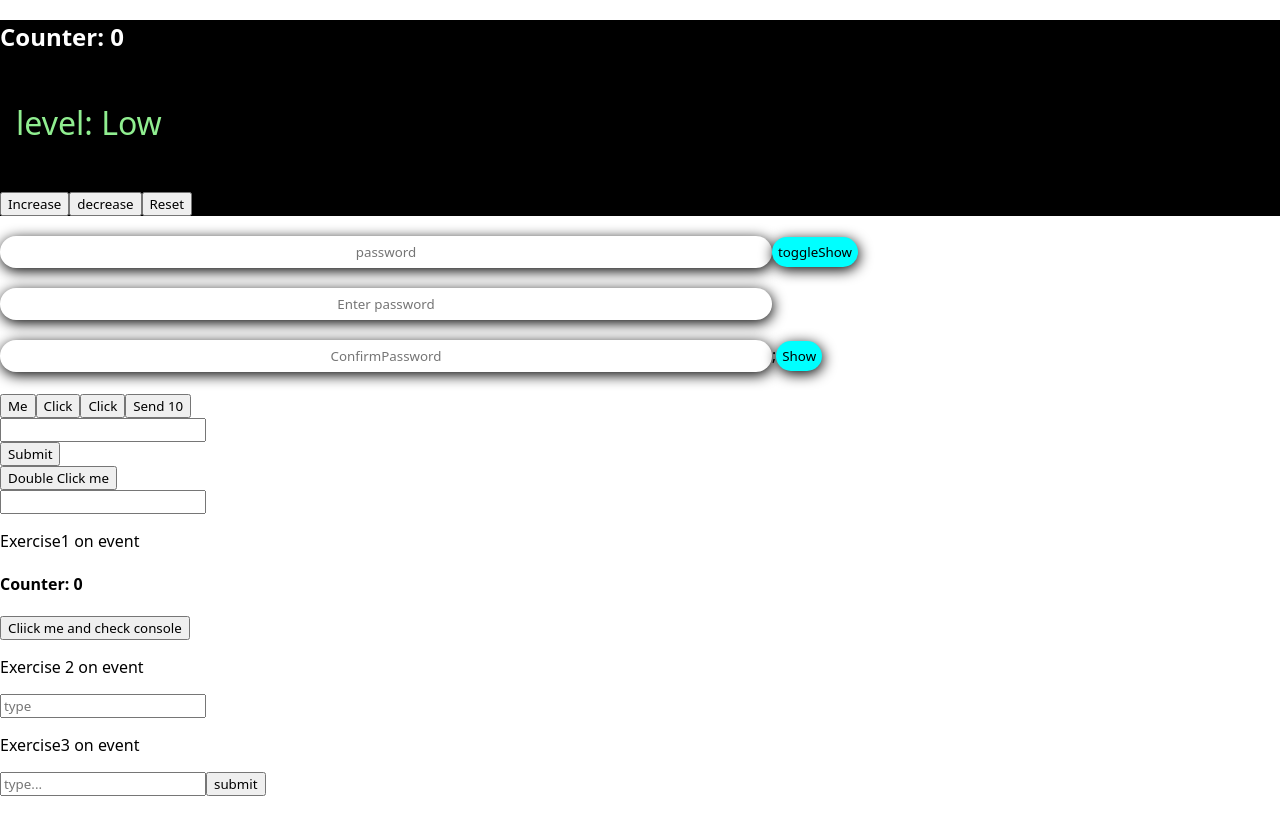
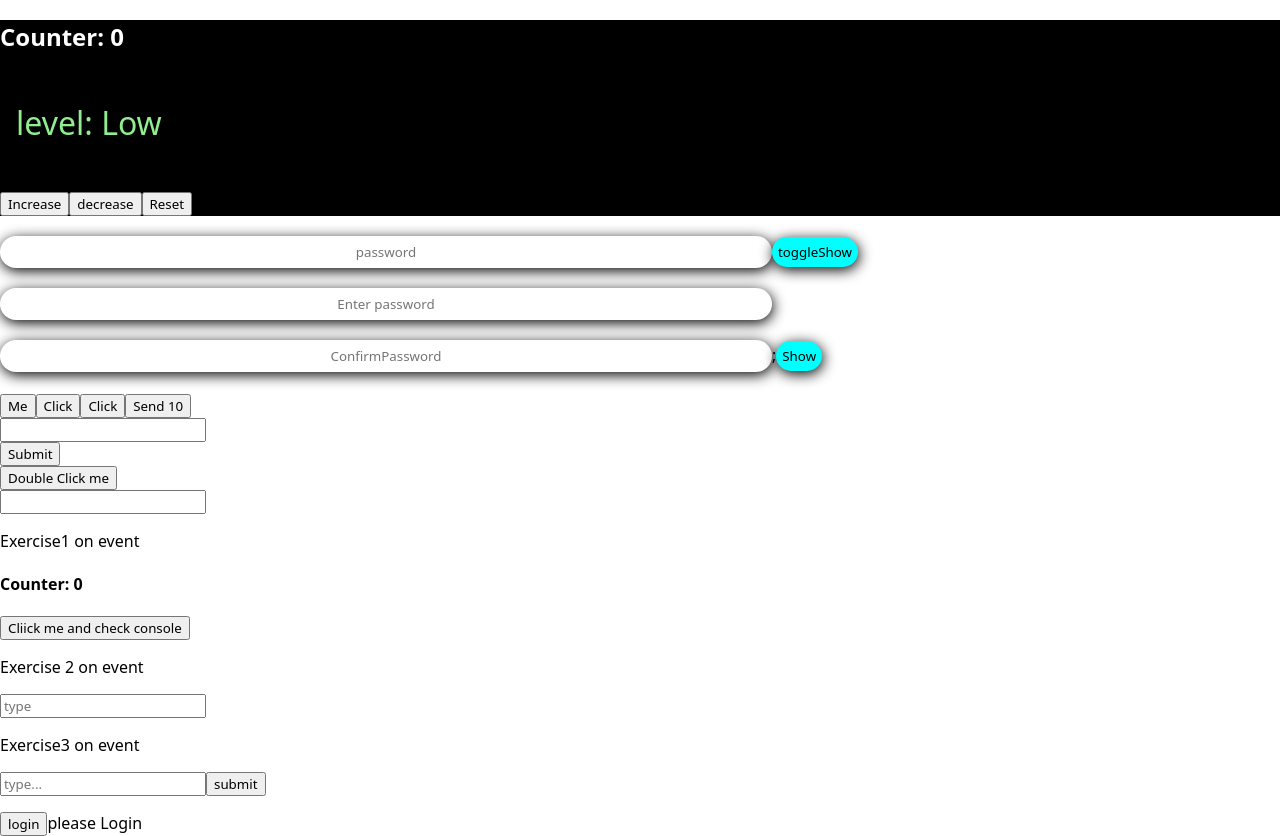
Before and after one commit to caleroedwarn-prog/my-app, a React (Create React App) app: page / in a window 1280 px wide. Before the commit the page ends 812 px from the top, so only its background shows below. Built offline with nearby package versions, Linux system fonts and the light colour scheme.

Commit message:
Condtional Rendering toggle login and logout

```diff
--- a/src/App.js
+++ b/src/App.js
@@ -9,6 +9,7 @@ import KeyExample from "./EventHandler4";
 import HandleClick from "./E-Exercise1";
 import HandleAlert from "./E-Exercise2";
 import HandleClicks from "./E-Exercise3";
+import ConditionalRendering from "./CR-exercise1";
 function App() {
   return (
     <div>
@@ -25,6 +26,7 @@ function App() {
       <HandleClick /><br />
       <HandleAlert /><br />
       <HandleClicks />
+      <ConditionalRendering />
     </div>
   );
 }
--- /dev/null
+++ b/src/CR-exercise1.jsx
@@ -0,0 +1,14 @@
+import { useState } from "react";
+
+function ConditionalRendering(){
+    const [isLoggedIn, setIsLoggedIn] = useState(false);
+    return (
+      <>
+        <button type onClick={() => setIsLoggedIn((prev) => !prev)}>
+          {isLoggedIn ? "logout" : "login"}
+        </button>
+        {isLoggedIn ? "Welcome Back" : "please Login"}
+      </>
+    );
+}
+export default ConditionalRendering;
```
